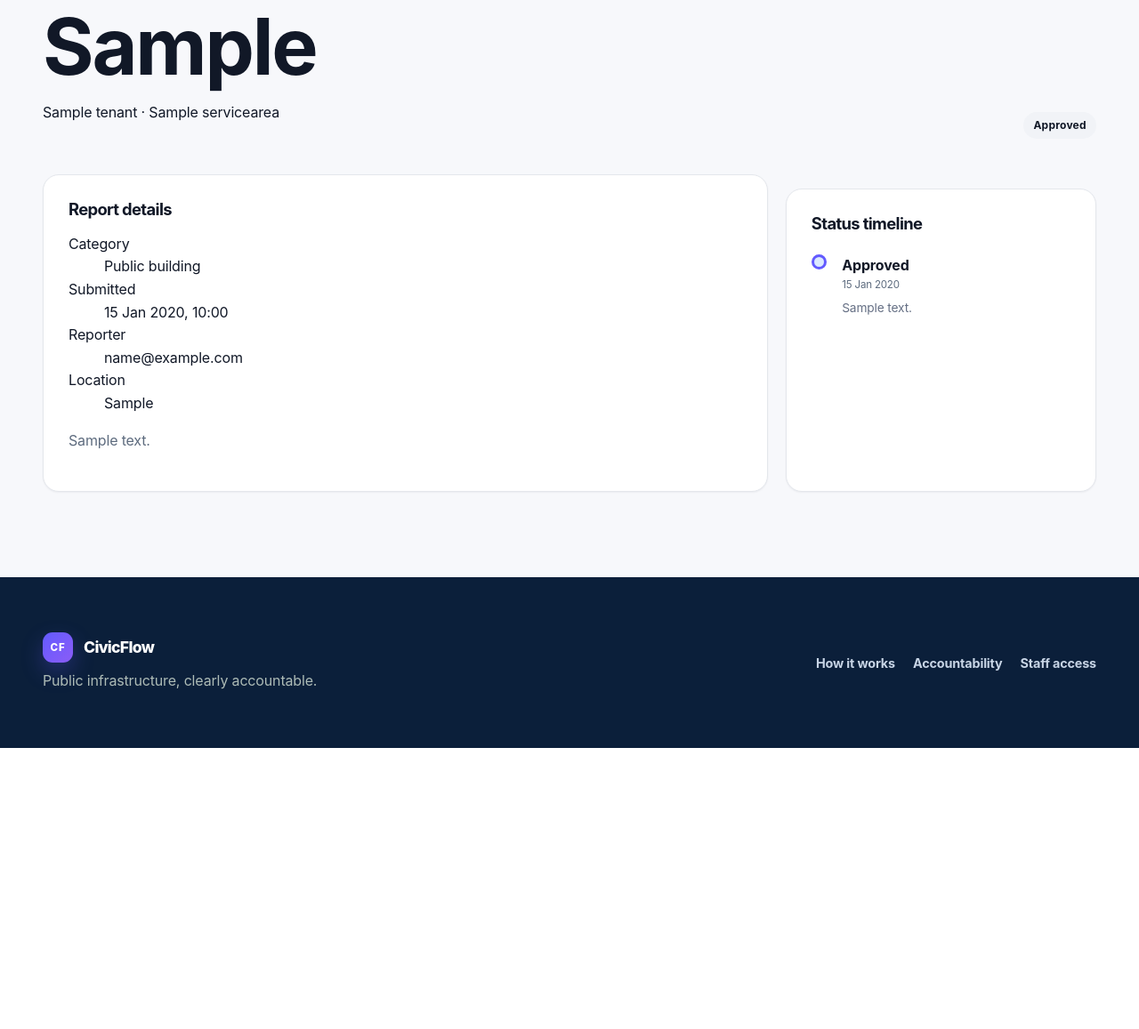
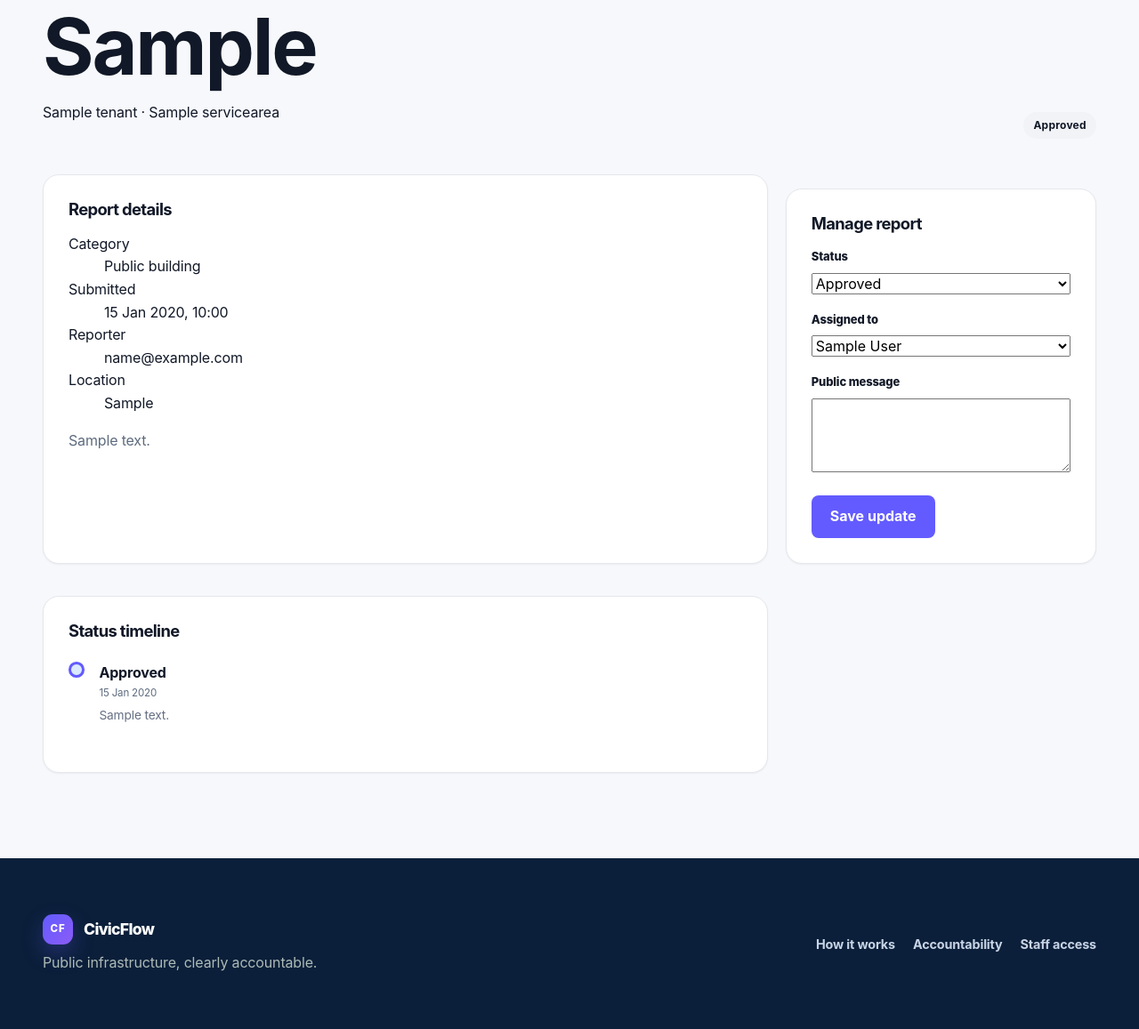
Before and after one commit to AdeelMalik22/CivicFlow, a Django app: page /reports/1/ in a window 1280 px wide. Shown: the part 203-1360 px from the top of the page at 89% size. Before the commit the page ends 1044 px from the top, so only its background shows below. Run offline with Django 5.2, Linux system fonts and the light colour scheme; a user stored in the database is signed in; tables that the repository leaves empty hold one stand-in row (values such as "Sample post"); parts of the project's set-up code (start-up, migrations or seed data) failed here and were passed over.

Commit message:
staff workflow to assign, update status, add public updates, or close reports

```diff
--- a/apps/issues/admin.py
+++ b/apps/issues/admin.py
@@ -22,7 +22,7 @@ class IssueAdmin(GISModelAdmin):
     list_filter = ("status", "category", "tenant", "service_area")
     search_fields = ("reference", "description", "reporter__email")
     readonly_fields = ("public_id", "reference", "created_at", "updated_at", "tracking_token_hash")
-    autocomplete_fields = ("tenant", "service_area", "reporter")
+    autocomplete_fields = ("tenant", "service_area", "reporter", "assigned_to")
     inlines = (IssueStatusEventInline, IssueAttachmentInline)
 
 
--- a/apps/issues/forms.py
+++ b/apps/issues/forms.py
@@ -118,6 +118,16 @@ class IssueReportForm(forms.ModelForm):
         return cleaned_data
 
 
+class StaffIssueUpdateForm(forms.Form):
+    status = forms.ChoiceField(choices=Issue.Status.choices)
+    assigned_to = forms.ModelChoiceField(queryset=None, required=False, empty_label="Unassigned")
+    public_message = forms.CharField(required=False, max_length=500, widget=forms.Textarea(attrs={"rows": 3}))
+
+    def __init__(self, *args, staff_queryset=None, **kwargs):
+        super().__init__(*args, **kwargs)
+        self.fields["assigned_to"].queryset = staff_queryset if staff_queryset is not None else self.fields["assigned_to"].queryset.none()
+
+
 class PublicTrackingForm(forms.Form):
     reference = forms.CharField(
         max_length=24,
--- a/apps/issues/models.py
+++ b/apps/issues/models.py
@@ -47,6 +47,13 @@ class Issue(models.Model):
         blank=True,
         on_delete=models.SET_NULL,
         related_name="reported_issues",
+    )
+    assigned_to = models.ForeignKey(
+        settings.AUTH_USER_MODEL,
+        null=True,
+        blank=True,
+        on_delete=models.SET_NULL,
+        related_name="assigned_issues",
     )
     category = models.CharField(max_length=32, choices=Category)
     description = models.TextField(max_length=4000)
--- a/apps/issues/views.py
+++ b/apps/issues/views.py
@@ -5,8 +5,8 @@ from django.urls import reverse
 from django.views.generic import DetailView, FormView, ListView, TemplateView
 from apps.tenants.models import ServiceArea
 
-from .forms import IssueReportForm, PublicTrackingForm
-from .models import Issue
+from .forms import IssueReportForm, PublicTrackingForm, StaffIssueUpdateForm
+from .models import Issue, IssueStatusEvent
 from .services import submit_issue
 
 
@@ -174,3 +174,33 @@ class IssueOperationsDetailView(LoginRequiredMixin, DetailView):
         )
         tenant = getattr(self.request, "tenant", None)
         return queryset.filter(tenant=tenant) if tenant else queryset.none()
+
+    def get_staff_queryset(self):
+        from django.contrib.auth import get_user_model
+        return get_user_model().objects.filter(is_active=True, is_staff=True).order_by("email")
+
+    def get_context_data(self, **kwargs):
+        context = super().get_context_data(**kwargs)
+        context["update_form"] = StaffIssueUpdateForm(
+            initial={"status": self.object.status, "assigned_to": self.object.assigned_to_id},
+            staff_queryset=self.get_staff_queryset(),
+        )
+        return context
+
+    def post(self, request, *args, **kwargs):
+        self.object = self.get_object()
+        form = StaffIssueUpdateForm(request.POST, staff_queryset=self.get_staff_queryset())
+        if form.is_valid():
+            old_status = self.object.status
+            self.object.status = form.cleaned_data["status"]
+            self.object.assigned_to = form.cleaned_data["assigned_to"]
+            self.object.save(update_fields=["status", "assigned_to", "updated_at"])
+            message = form.cleaned_data["public_message"].strip()
+            if message or old_status != self.object.status:
+                IssueStatusEvent.objects.create(
+                    issue=self.object, status=self.object.status,
+                    public_message=message or f"Report status updated to {self.object.get_status_display()}.",
+                    actor=request.user,
+                )
+            return redirect("issues:report_detail", pk=self.object.pk)
+        return self.render_to_response(self.get_context_data(update_form=form))
--- a/templates/issues/report_detail.html
+++ b/templates/issues/report_detail.html
@@ -5,6 +5,7 @@
   <div class="directory-header"><div><p class="eyebrow">Issue operations</p><h1>{{ issue.reference }}</h1><p class="section-intro">{{ issue.service_area.tenant.name }} · {{ issue.service_area.name }}</p></div><span class="status-badge status-{{ issue.status }}">{{ issue.get_status_display }}</span></div>
   <div class="tracking-layout">
     <section class="tracking-card"><div class="tracking-card-heading"><h2>Report details</h2></div><dl><div><dt>Category</dt><dd>{{ issue.get_category_display }}</dd></div><div><dt>Submitted</dt><dd>{{ issue.created_at|date:"d M Y, H:i" }}</dd></div><div><dt>Reporter</dt><dd>{{ issue.reporter.email|default:"Anonymous citizen" }}</dd></div><div><dt>Location</dt><dd>{{ issue.location }}</dd></div></dl><p>{{ issue.description }}</p></section>
+    <section class="tracking-card"><div class="tracking-card-heading"><h2>Manage report</h2></div><form method="post">{% csrf_token %}{% for field in update_form %}<div class="form-group"><label for="{{ field.id_for_label }}">{{ field.label }}</label>{{ field }}{% for error in field.errors %}<small class="help" style="color:var(--danger)">{{ error }}</small>{% endfor %}</div>{% endfor %}<button class="button button-primary" type="submit">Save update</button></form></section>
     <section class="tracking-card"><div class="tracking-card-heading"><h2>Status timeline</h2></div><ol class="issue-timeline">{% for event in issue.status_events.all %}<li class="{% if forloop.last %}is-current{% endif %}"><span class="timeline-marker"></span><div><strong>{{ event.get_status_display }}</strong><time>{{ event.created_at|date:"d M Y" }}</time><p>{{ event.public_message }}</p></div></li>{% empty %}<li>No status updates yet.</li>{% endfor %}</ol></section>
   </div>
 </div></section>
```
Also changed, not shown: apps/issues/migrations/0003_issue_assigned_to.py (added).
